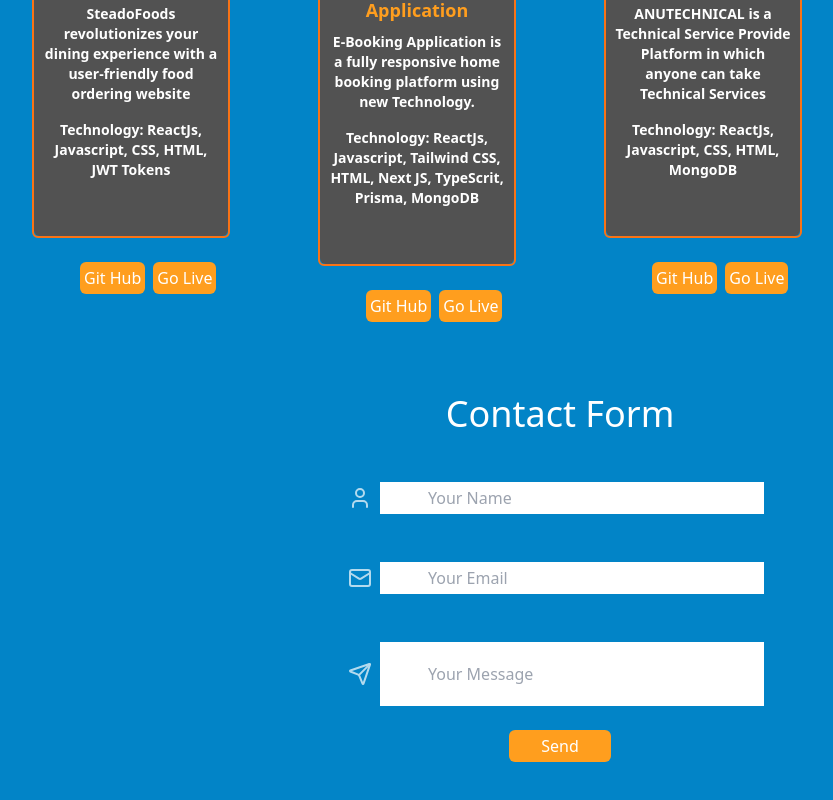
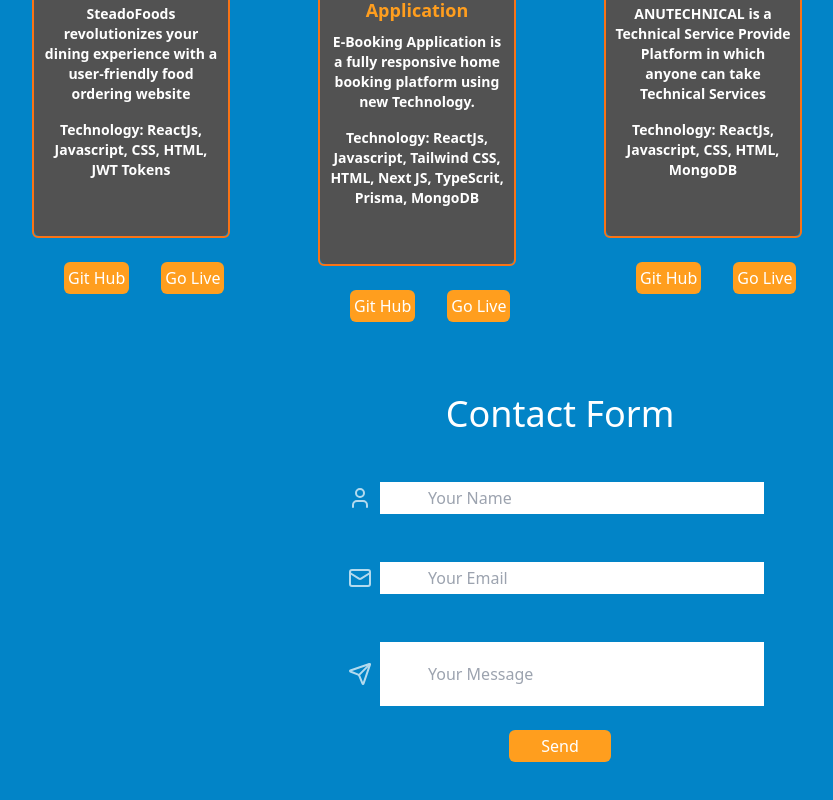
Before and after one commit to AnuGupta03/Anuradha_Gupta_Portfolio, a React (Vite) app: page / in a window 1280 px wide. Shown: the part 1734-2534 px from the top of the page, without its empty margins (80-913 px from the left). Built offline with nearby package versions, Linux system fonts and the light colour scheme; grey boxes are pictures that could not be loaded.

Commit message:
Git button corrected

```diff
--- a/src/components/Cards/Projectscards.jsx
+++ b/src/components/Cards/Projectscards.jsx
@@ -8,9 +8,9 @@
         </div>
         </div>
         <div>
-            <button className="text-dec border-none rounded-md p-1 mt-4 ml-16 sm:ml-12 text-white bg-[#ff9e1e]">
+            <button className="border-none rounded-md p-1 mt-4 ml-8 sm:ml-8 text-white bg-[#ff9e1e]">
                 <a href={github} style={{textDecoration: 'none', color: 'inherit'}}>Git Hub</a></button>
-            <button className="border-none rounded-md p-1 mt-4 ml-2 text-white bg-[#ff9e1e]">
+            <button className="border-none rounded-md p-1 mt-4 ml-8 sm:ml-8 text-white bg-[#ff9e1e]">
                 <a href={golive} style={{textDecoration: 'none', color: 'inherit'}}>Go Live</a></button>
         </div>
 
```
